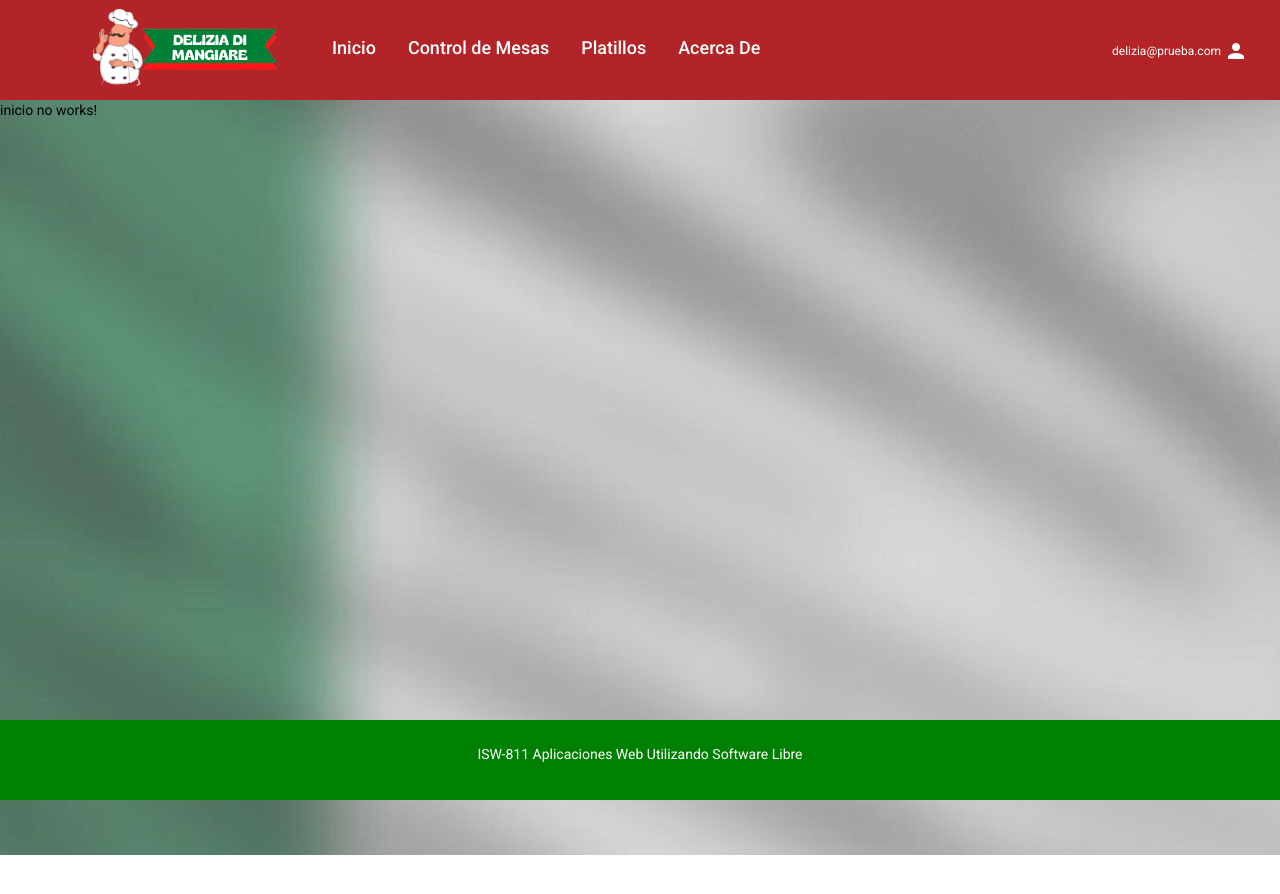
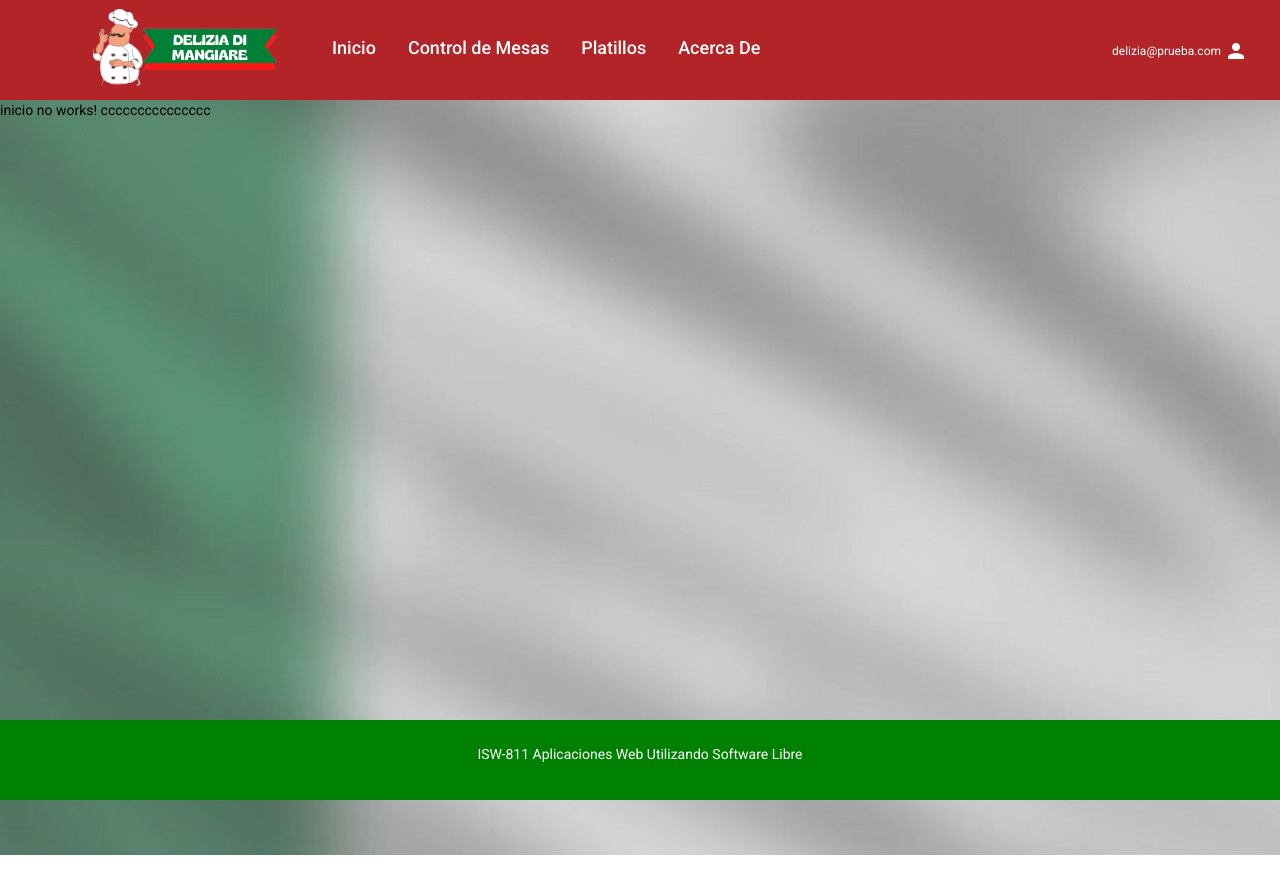
Before and after one commit to Jorge1061/appProyectoFinal, an Angular app in the folder client/appAngular/: page / in a window 1280 px wide. Shown: the top 894 px of the page. Built offline with nearby package versions, Linux system fonts and the light colour scheme.

Commit message:
aaaaa
aaaaa

```diff
--- a/client/appAngular/src/app/home/inicio/inicio.component.html
+++ b/client/appAngular/src/app/home/inicio/inicio.component.html
@@ -1,3 +1,3 @@
 <body>
-    inicio no works!
+    inicio no works! ccccccccccccccc
 </body>
```
